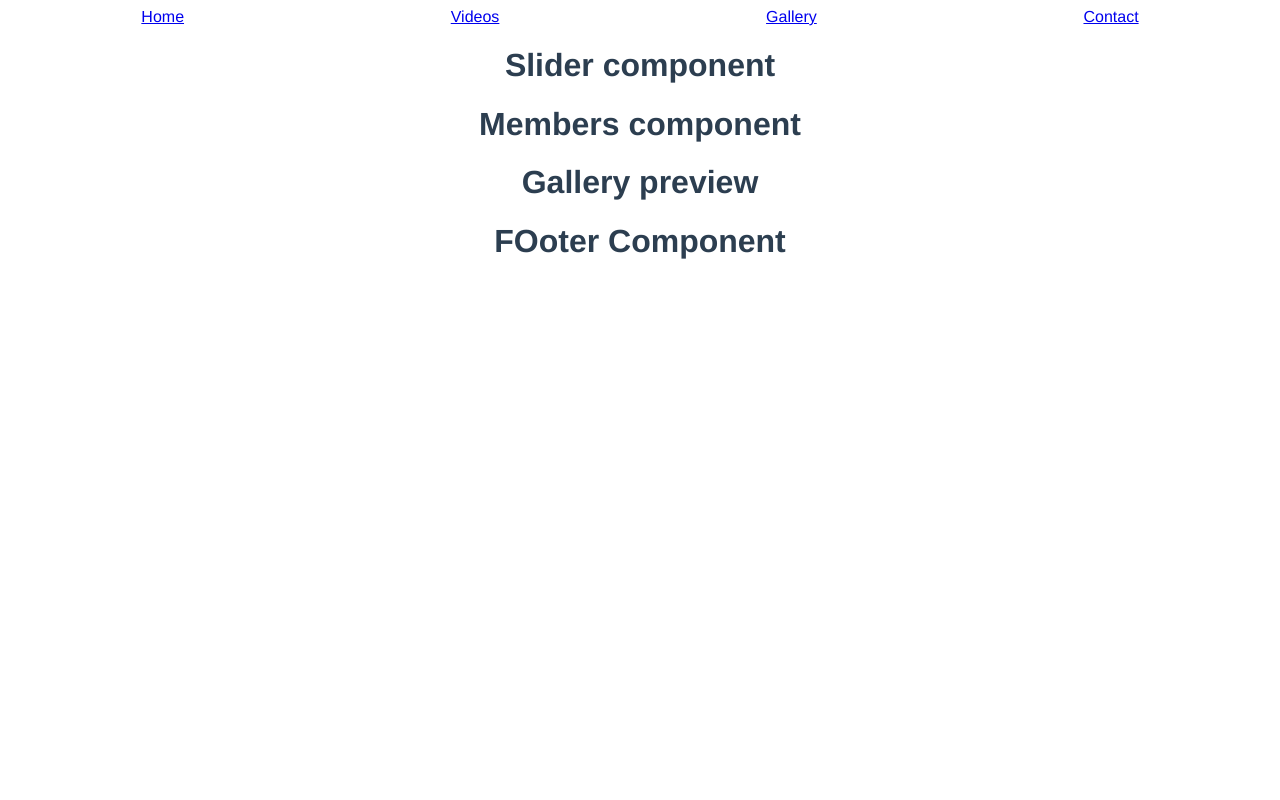
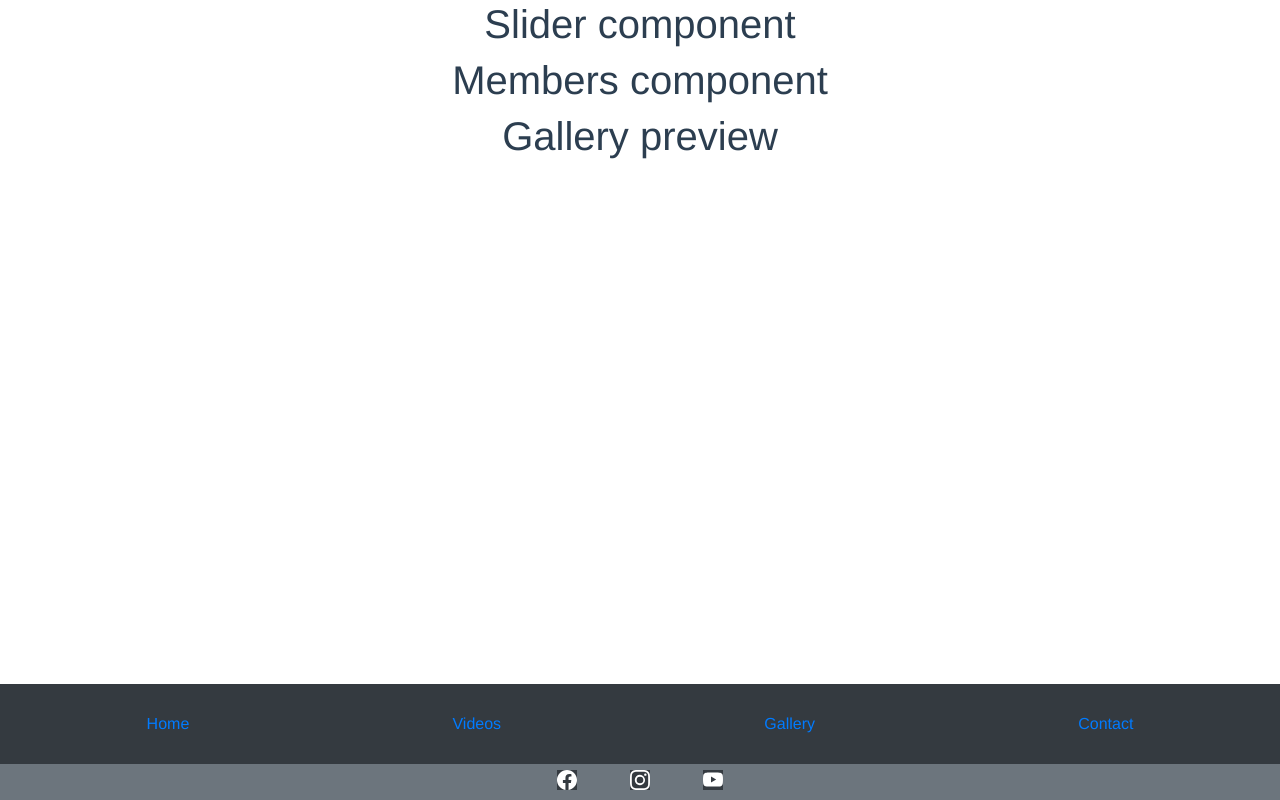
Before and after one commit to franj0/matemilicevic, a Vue app: page / in a window 1280 px wide. Built offline with nearby package versions, Linux system fonts and the light colour scheme.

Commit message:
fix navigation and footer at bottom

```diff
--- a/package.json
+++ b/package.json
@@ -8,10 +8,10 @@
     "lint": "vue-cli-service lint"
   },
   "dependencies": {
+    "bootstrap-vue": "^2.21.2",
     "core-js": "^3.6.5",
     "vue": "^2.6.11",
     "vue-router": "^3.5.2",
-    "vuetify": "^2.4.0",
     "vuex": "^3.6.2"
   },
   "devDependencies": {
@@ -25,8 +25,7 @@
     "sass": "~1.32.0",
     "sass-loader": "^10.0.0",
     "vue-cli-plugin-vuetify": "~2.4.3",
-    "vue-template-compiler": "^2.6.11",
-    "vuetify-loader": "^1.7.0"
+    "vue-template-compiler": "^2.6.11"
   },
   "eslintConfig": {
     "root": true,
--- a/src/components/Footer/Footer.vue
+++ b/src/components/Footer/Footer.vue
@@ -1,5 +1,23 @@
 <template>
-    <h1>FOoter Component</h1>
+    <div class="footer-container">
+        <b-container fluid>
+            <b-row>
+                <b-col class="bg-secondary">
+                    <b-button-group>
+                        <b-button class="social-button btn-primary-outline">
+                            <b-icon icon="facebook" class="social-icon bg-dark" scale="1"></b-icon>
+                        </b-button>
+                        <b-button class="social-button btn-primary-outline">
+                            <b-icon icon="instagram" class="social-icon bg-dark" scale="1"></b-icon>
+                        </b-button>
+                        <b-button class="social-button btn-primary-outline">
+                            <b-icon icon="youtube" class="social-icon bg-dark" scale="1"></b-icon>
+                        </b-button>
+                    </b-button-group>
+                </b-col>
+            </b-row>
+        </b-container>
+    </div>
 </template>
 
 <script>
@@ -9,5 +27,16 @@
 </script>
 
 <style scoped>
-
+    .footer-container{
+        position: fixed;
+        width: 100%;
+        bottom:0;
+        /*position: relative;*/
+    }
+    .social-button{
+        margin:0 30px;
+        background: transparent;
+        border:0;
+        outline:0;
+    }
 </style>
--- a/src/components/Navigation/Navigation.vue
+++ b/src/components/Navigation/Navigation.vue
@@ -1,10 +1,16 @@
 <template>
+   <b-container fluid class="navigation-container bg-dark">
+       <b-row align-v="center" class="h-100">
+           <b-col>
                <div class="d-flex justify-space-around w-100">
                    <router-link to="/">Home</router-link>
                    <router-link to="/videos">Videos</router-link>
                    <router-link to="/gallery">Gallery</router-link>
                    <router-link to="/contact">Contact</router-link>
                </div>
+           </b-col>
+       </b-row>
+   </b-container>
 </template>
 
 <script>
@@ -23,4 +29,9 @@
     .w-100{
         width:100%
     }
+    .navigation-container{
+        position: fixed;
+        bottom:36px;
+        height:80px;
+    }
 </style>
```
Also changed, not shown: src/main.js (+9 -3 lines), 1 other file (tests, documents, lock files or other folders). Lines whose indentation alone changed are shown as unchanged.
